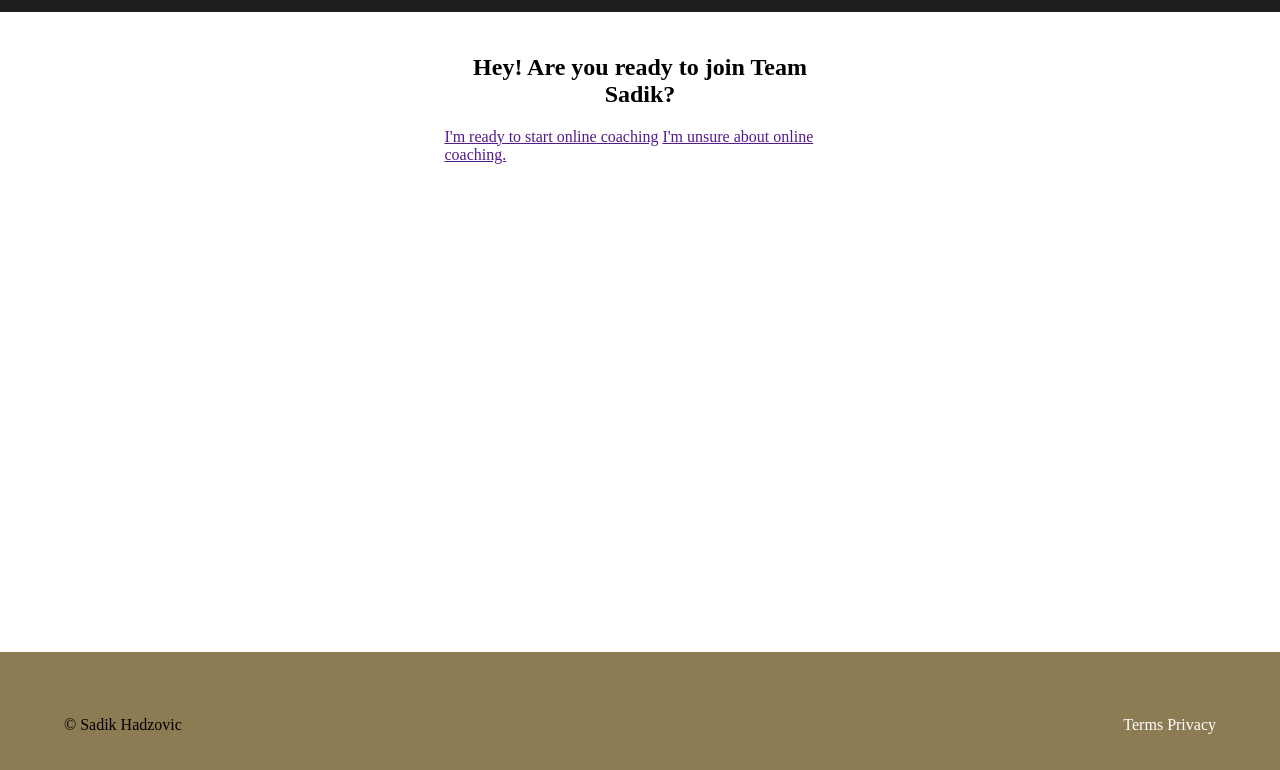
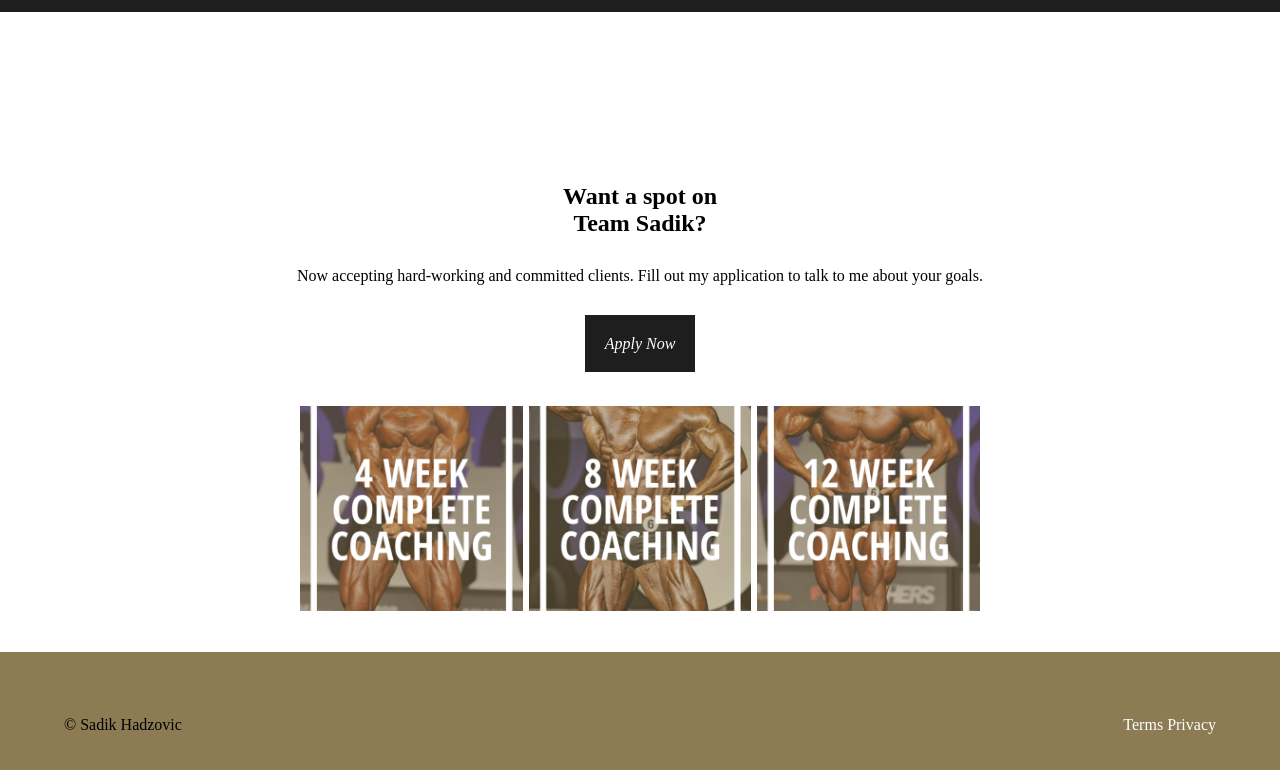
Before and after one commit to CrystalEspaillat/sadik-survey, a plain HTML site: page index.html in a window 1280 px wide. Shown: the part 68-838 px from the top of the page. Drawn offline with nearby package versions, Linux system fonts and the light colour scheme.

Commit message:
Added products

```diff
--- a/index.html
+++ b/index.html
@@ -15,29 +15,32 @@
     </header>
     <main>
     <form>
-        <!-- <section id="progress">
-            <ol class="progress-bar">
+        <section id="progress" class="hide-progress">
+            <ol class="progress-bar ">
                 <li><span>Contact</span></li>
                 <li><span>Experience</span></li>
                 <li><span>Lifestyle</span></li>
                 <li><span>Goal</span></li>
             </ol>
-        </section> -->
+        </section>
 
         <section id="survey">
-            <h1>Hey! Are you ready to join Team Sadik? </h1>
+            <h1>Want a spot on <br> Team Sadik? </h1>
+            <p> Now accepting hard-working and committed clients. Fill out my application to talk to me about your goals.</p>
+
+            <a href="" class="btn" id="start-survey"> Apply Now </a>
 
             <div class="grid">
-                    <div id="product1"></div>
-                    <div id="product2"></div>
-                    <div id="product3"></div>
+                    <div id="product1" class="product"></div>
+                    <div id="product2" class="product"></div>
+                    <div id="product3" class="product"></div>
             </div>
-            <a href=""> I'm ready to start online coaching</a>
-            <a href=""> I'm unsure about online coaching.</a>
+
         </section>
     </form>
     </main>
     <footer>
+
         &copy; Sadik Hadzovic
         <div>
             <a href="">Terms</a>
--- a/public/app.js
+++ b/public/app.js
@@ -1,15 +1,20 @@
-$(document).ready(() => {
+$(document).ready(function() {
 
     // Click Events
 
-    $("#collect-contact").on("click", () => {
-        generateExpModal();
+    $("#start-survey").on("click", () => {
+        console.log("this wokrs");
+
+        // Slide down progress bar
+        $("#progress").toggle(".display-progress", ".hide-progress");
+
+
+        // Slide up survey question
     });
 
-    let generateExpModal = () => {
-        $("#survey").append("html", "<div class='question';> </div>");
+    $("#collect-contact").on("click", () => {
 
-    };
+    });
 
     $("#collect-experience").on("click", () => {
 
@@ -37,10 +42,4 @@
 
         });
 
-    // Load Modals
-        let generateExpModal = () => {
-            $("#survey").append("html", "<div class='question'> <h1> Have you ever had an online coach before? </h1> </div>");
-
-        };
-
 });
--- a/public/progress-bar.css
+++ b/public/progress-bar.css
@@ -18,6 +18,16 @@
     align-items: center;
 }
 
+.display-progress {
+    visibility: visible;
+    transition: ease height 1s;
+}
+
+.hide-progress {
+    height: 0px;
+    visibility: hidden;
+}
+
 .progress-bar {
     display: flex;
     justify-content: space-between;
@@ -26,6 +36,7 @@
     margin: 0 0 1rem 0;
     height: 5vh;
 }
+
 .progress-bar li {
     flex: 2;
     position: relative;
--- a/public/styles.css
+++ b/public/styles.css
@@ -24,6 +24,7 @@
     text-align: center;
 }
 
+/* Logo */
 header img {
     width: 50px;
     height: 50px;
@@ -37,7 +38,7 @@
 }
 
 section {
-    padding: 5%;
+    padding: 10px;
 }
 
 footer {
@@ -52,6 +53,10 @@
     text-align: center;
 }
 
+p{
+    margin: 30px 0px 50px 0px;
+}
+
 footer a:link,
 footer a:active,
 footer a:visited {
@@ -63,7 +68,46 @@
     text-decoration: underline;
 }
 
+/*  PRODUCT IMAGES */
+
 .grid {
     display: flex;
+    justify-content: center;
+    margin-top: 50px;
+}
 
+.product {
+    width: 33%;
+    height: 205px;
+    margin: 3px;
 }
+
+.btn {
+    background: #1E1E1E;
+    color: white;
+    text-decoration: none;
+    font-style: italic;
+    padding: 20px;
+    margin: 10px;
+}
+
+#product1 {
+    background:url("./4-week.png");
+}
+#product2 {
+    background:url("./8-week.png");
+}
+#product3 {
+    background:url("./12-week.png");
+}
+
+#product1,
+#product2,
+#product3 {
+    background-size: cover;
+    background-position: center;
+}
+
+#survey {
+    text-align: center;
+}
```
